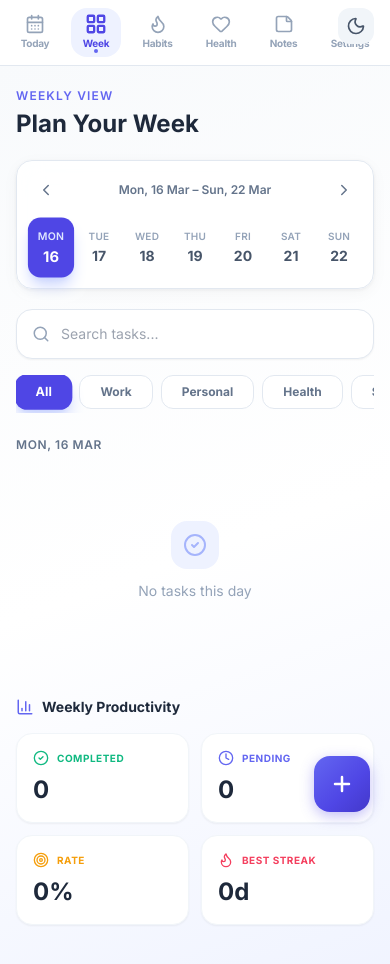
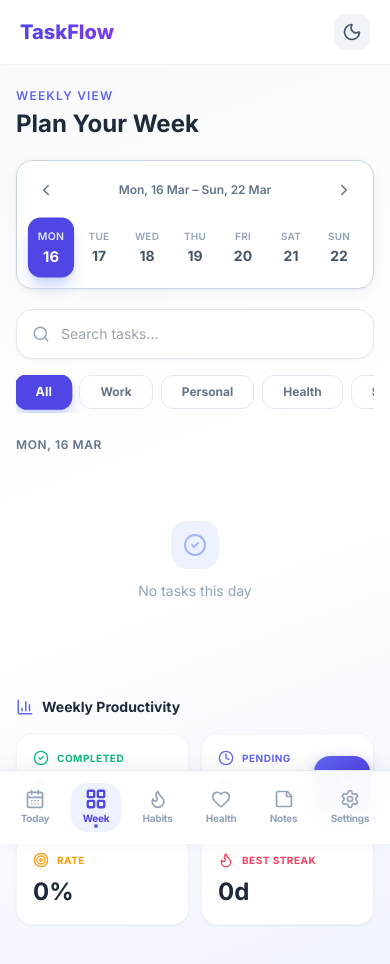
Before and after one commit to agrawalsanket123-netizen/taskflow, a React (Vite) app: page /week in a window 390 px wide. Shown: the top 964 px of the page. Built offline with nearby package versions, Linux system fonts and the light colour scheme.

Commit message:
fix: weight chart light mode + dark mode button overlap on mobile

```diff
--- a/src/App.jsx
+++ b/src/App.jsx
@@ -1,13 +1,13 @@
 import { useState, useEffect } from 'react'
 import { BrowserRouter, Routes, Route } from 'react-router-dom'
 import Navbar from './components/Navbar'
+import Header from './components/Header'
 import Today from './pages/Today'
 import Week from './pages/Week'
 import Habits from './pages/Habits'
 import Health from './pages/Health'
 import Notes from './pages/Notes'
 import Settings from './pages/Settings'
-import ThemeToggle from './components/ThemeToggle'
 import { todayStr } from './utils/dateHelpers'
 import { getTheme } from './utils/storage'
 import { checkAndNotifyTasks } from './utils/notifications'
@@ -29,10 +29,8 @@ export default function App() {
 
   return (
     <BrowserRouter>
-      <div className="min-h-screen bg-slate-50 dark:bg-slate-950 text-slate-900 dark:text-slate-100 relative pt-16 transition-colors duration-300">
-        <div className="fixed top-2 right-4 z-[60]">
-          <ThemeToggle />
-        </div>
+      <div className="min-h-screen bg-slate-50 dark:bg-slate-950 text-slate-900 dark:text-slate-100 relative pt-16 pb-24 transition-colors duration-300">
+        <Header />
         <Routes>
           <Route path="/" element={
             <Today selectedDay={selectedDay} setSelectedDay={setSelectedDay} />
--- /dev/null
+++ b/src/components/Header.jsx
@@ -0,0 +1,14 @@
+import ThemeToggle from './ThemeToggle'
+
+export default function Header() {
+  return (
+    <header className="fixed top-0 inset-x-0 z-[60] bg-white/80 dark:bg-slate-950/80 backdrop-blur-xl border-b border-slate-100 dark:border-slate-900 transition-colors">
+      <div className="flex items-center justify-between px-5 h-16 pt-[env(safe-area-inset-top)]">
+        <h1 className="text-xl font-black bg-gradient-to-r from-indigo-600 to-violet-600 bg-clip-text text-transparent">
+          TaskFlow
+        </h1>
+        <ThemeToggle />
+      </div>
+    </header>
+  )
+}
--- a/src/components/Navbar.jsx
+++ b/src/components/Navbar.jsx
@@ -12,9 +12,9 @@ const tabs = [
 
 export default function Navbar() {
   return (
-    <nav className="fixed top-0 inset-x-0 z-50 pt-[env(safe-area-inset-top)]">
-      <div className="border-b border-slate-200 dark:border-slate-800 bg-white/90 dark:bg-slate-900/90 backdrop-blur-xl transition-colors">
-        <div className="flex items-center justify-around px-1 py-2">
+    <nav className="fixed bottom-0 inset-x-0 z-50 pb-[env(safe-area-inset-bottom)]">
+      <div className="border-t border-slate-200 dark:border-slate-800 bg-white/95 dark:bg-slate-900/95 backdrop-blur-xl transition-colors shadow-[0_-4px_20px_rgba(0,0,0,0.05)]">
+        <div className="flex items-center justify-around px-1 py-3">
           {tabs.map(({ to, label, icon: Icon, end }) => (
             <NavLink
               key={to}
--- a/src/index.css
+++ b/src/index.css
@@ -11,8 +11,10 @@
   --accent-light: #eef2ff;
   --accent-dark: #3730a3;
   --text: #0f172a;
-  --text-muted: #64748b;
-  --border: #e2e8f0;
+  --text-muted: #475569; /* Darker than before */
+  --border: #cbd5e1; /* Darker than before */
+  --chart-grid: #e2e8f0;
+  --chart-text: #64748b;
 }
 
 .dark {
@@ -25,6 +27,8 @@
   --text: #f8fafc;
   --text-muted: #94a3b8;
   --border: #1e293b;
+  --chart-grid: #1e293b;
+  --chart-text: #94a3b8;
 }
 
 /* ── Global Reset ── */
--- a/src/pages/Health.jsx
+++ b/src/pages/Health.jsx
@@ -89,12 +89,12 @@ export default function Health() {
           <div className="h-48 w-full -ml-4">
             <ResponsiveContainer width="100%" height="100%">
               <LineChart data={chartData}>
-                <CartesianGrid strokeDasharray="3 3" vertical={false} stroke="var(--border)" opacity={0.6} />
+                <CartesianGrid strokeDasharray="3 3" vertical={false} stroke="var(--chart-grid)" opacity={1} />
                 <XAxis
                   dataKey="formattedDate"
                   axisLine={false}
                   tickLine={false}
-                  tick={{ fontSize: 10, fill: 'var(--text-muted)', fontWeight: 600 }}
+                  tick={{ fontSize: 10, fill: 'var(--chart-text)', fontWeight: 600 }}
                   dy={10}
                 />
                 <YAxis
```
